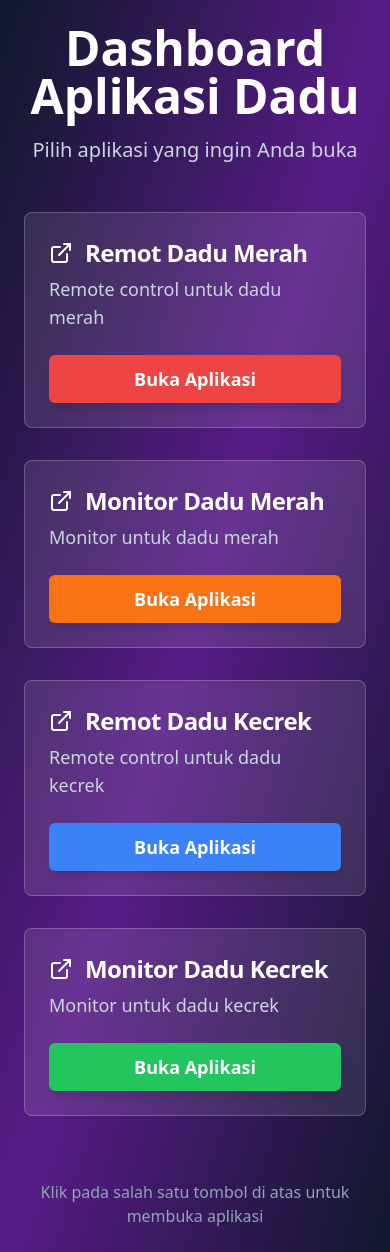
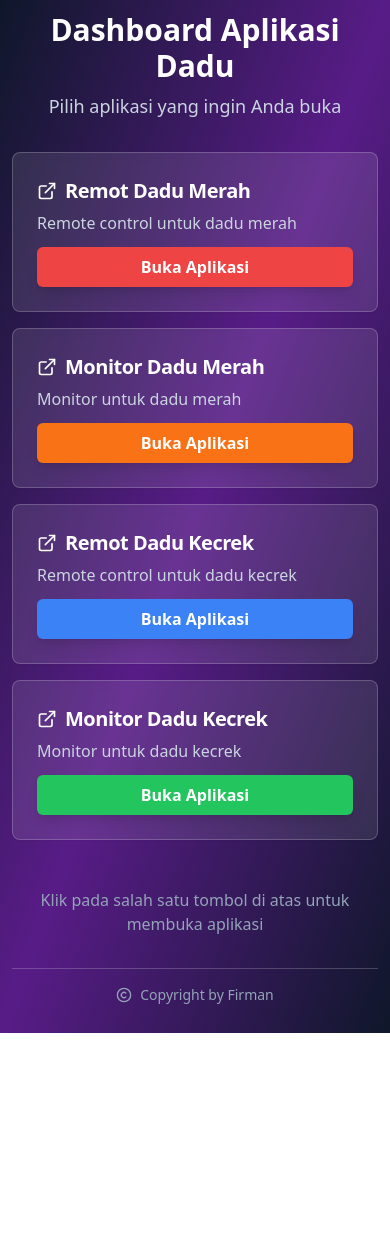
Before and after one commit to emonuye1/dice-web-navigator, a React (Vite) app: page / in a window 390 px wide. After the commit the page ends 1033 px from the top, so only its background shows below. Built offline with nearby package versions, Linux system fonts and the light colour scheme.

Commit message:
Fix: Android responsiveness and copyright
- Adjusted the layout for Android devices.
- Added a copyright notice with the copyright symbol at the bottom of the page.

```diff
--- a/src/pages/Index.tsx
+++ b/src/pages/Index.tsx
@@ -1,7 +1,7 @@
 
 import { Button } from "@/components/ui/button";
 import { Card, CardContent, CardDescription, CardHeader, CardTitle } from "@/components/ui/card";
-import { ExternalLink } from "lucide-react";
+import { ExternalLink, Copyright } from "lucide-react";
 import { Link } from "react-router-dom";
 
 const Index = () => {
@@ -37,33 +37,33 @@ const Index = () => {
   ];
 
   return (
-    <div className="min-h-screen bg-gradient-to-br from-slate-900 via-purple-900 to-slate-900 p-6">
-      <div className="max-w-6xl mx-auto">
-        <div className="text-center mb-12">
-          <h1 className="text-5xl font-bold text-white mb-4">
+    <div className="min-h-screen bg-gradient-to-br from-slate-900 via-purple-900 to-slate-900 p-3 sm:p-6 flex flex-col">
+      <div className="max-w-6xl mx-auto flex-grow">
+        <div className="text-center mb-8 sm:mb-12">
+          <h1 className="text-3xl sm:text-5xl font-bold text-white mb-2 sm:mb-4">
             Dashboard Aplikasi Dadu
           </h1>
-          <p className="text-xl text-slate-300">
+          <p className="text-lg sm:text-xl text-slate-300">
             Pilih aplikasi yang ingin Anda buka
           </p>
         </div>
 
-        <div className="grid grid-cols-1 md:grid-cols-2 gap-8">
+        <div className="grid grid-cols-1 sm:grid-cols-2 gap-4 sm:gap-8">
           {webApps.map((app) => (
             <Card key={app.id} className="bg-white/10 border-white/20 backdrop-blur-sm hover:bg-white/20 transition-all duration-300 transform hover:scale-105">
-              <CardHeader>
-                <CardTitle className="text-white text-2xl flex items-center gap-3">
-                  <ExternalLink className="w-6 h-6" />
+              <CardHeader className="pb-3 sm:pb-6">
+                <CardTitle className="text-white text-xl sm:text-2xl flex items-center gap-2 sm:gap-3">
+                  <ExternalLink className="w-5 h-5 sm:w-6 sm:h-6" />
                   {app.title}
                 </CardTitle>
-                <CardDescription className="text-slate-300 text-lg">
+                <CardDescription className="text-slate-300 text-base sm:text-lg">
                   {app.description}
                 </CardDescription>
               </CardHeader>
-              <CardContent>
+              <CardContent className="pt-0">
                 <Link to={`/app/${app.id}`}>
                   <Button
-                    className={`w-full py-6 text-lg font-semibold text-white ${app.color} transition-all duration-300 shadow-lg hover:shadow-xl`}
+                    className={`w-full py-4 sm:py-6 text-base sm:text-lg font-semibold text-white ${app.color} transition-all duration-300 shadow-lg hover:shadow-xl`}
                   >
                     Buka Aplikasi
                   </Button>
@@ -73,12 +73,22 @@ const Index = () => {
           ))}
         </div>
 
-        <div className="mt-16 text-center">
+        <div className="mt-12 sm:mt-16 text-center">
           <p className="text-slate-400">
             Klik pada salah satu tombol di atas untuk membuka aplikasi
           </p>
         </div>
       </div>
+
+      {/* Copyright Footer */}
+      <footer className="mt-8 py-4 border-t border-white/20">
+        <div className="max-w-6xl mx-auto text-center">
+          <div className="flex items-center justify-center gap-2 text-slate-400 text-sm">
+            <Copyright className="w-4 h-4" />
+            <span>Copyright by Firman</span>
+          </div>
+        </div>
+      </footer>
     </div>
   );
 };
--- a/src/pages/WebApp.tsx
+++ b/src/pages/WebApp.tsx
@@ -1,6 +1,6 @@
 
 import { Button } from "@/components/ui/button";
-import { ArrowLeft, ExternalLink } from "lucide-react";
+import { ArrowLeft, ExternalLink, Copyright } from "lucide-react";
 import { Link, useParams } from "react-router-dom";
 
 const WebApp = () => {
@@ -33,9 +33,10 @@ const WebApp = () => {
 
   if (!currentApp) {
     return (
-      <div className="min-h-screen bg-gradient-to-br from-slate-900 via-purple-900 to-slate-900 flex items-center justify-center">
+      <div className="min-h-screen bg-gradient-to-br from-slate-900 via-purple-900 to-slate-900 flex flex-col">
+        <div className="flex-grow flex items-center justify-center p-4">
           <div className="text-center text-white">
-          <h1 className="text-3xl font-bold mb-4">Aplikasi Tidak Ditemukan</h1>
+            <h1 className="text-2xl sm:text-3xl font-bold mb-4">Aplikasi Tidak Ditemukan</h1>
             <Link to="/">
               <Button className="bg-blue-500 hover:bg-blue-600">
                 <ArrowLeft className="w-4 h-4 mr-2" />
@@ -44,24 +45,35 @@ const WebApp = () => {
             </Link>
           </div>
         </div>
+
+        {/* Copyright Footer */}
+        <footer className="py-4 border-t border-white/20">
+          <div className="text-center">
+            <div className="flex items-center justify-center gap-2 text-slate-400 text-sm">
+              <Copyright className="w-4 h-4" />
+              <span>Copyright by Firman</span>
+            </div>
+          </div>
+        </footer>
+      </div>
     );
   }
 
   return (
-    <div className="min-h-screen bg-gradient-to-br from-slate-900 via-purple-900 to-slate-900">
+    <div className="min-h-screen bg-gradient-to-br from-slate-900 via-purple-900 to-slate-900 flex flex-col">
       {/* Header dengan tombol kembali */}
-      <div className="bg-black/30 backdrop-blur-sm border-b border-white/20 p-4">
+      <div className="bg-black/30 backdrop-blur-sm border-b border-white/20 p-3 sm:p-4">
         <div className="max-w-7xl mx-auto flex items-center justify-between">
-          <div className="flex items-center gap-4">
+          <div className="flex items-center gap-2 sm:gap-4">
             <Link to="/">
               <Button variant="outline" className="bg-white/10 border-white/20 text-white hover:bg-white/20">
-                <ArrowLeft className="w-4 h-4 mr-2" />
-                Kembali
+                <ArrowLeft className="w-4 h-4 sm:mr-2" />
+                <span className="hidden sm:inline">Kembali</span>
               </Button>
             </Link>
-            <h1 className="text-2xl font-bold text-white flex items-center gap-2">
-              <ExternalLink className="w-6 h-6" />
-              {currentApp.title}
+            <h1 className="text-lg sm:text-2xl font-bold text-white flex items-center gap-2">
+              <ExternalLink className="w-5 h-5 sm:w-6 sm:h-6" />
+              <span className="truncate">{currentApp.title}</span>
             </h1>
           </div>
 
@@ -72,15 +84,15 @@ const WebApp = () => {
             className="text-slate-300 hover:text-white transition-colors"
           >
             <Button variant="outline" className="bg-white/10 border-white/20 text-white hover:bg-white/20">
-              <ExternalLink className="w-4 h-4 mr-2" />
-              Buka di Tab Baru
+              <ExternalLink className="w-4 h-4 sm:mr-2" />
+              <span className="hidden sm:inline">Buka di Tab Baru</span>
             </Button>
           </a>
         </div>
       </div>
 
       {/* Iframe untuk menampilkan aplikasi web */}
-      <div className="h-[calc(100vh-80px)]">
+      <div className="flex-grow">
         <iframe
           src={currentApp.url}
           className="w-full h-full border-0"
@@ -89,6 +101,16 @@ const WebApp = () => {
           loading="lazy"
         />
       </div>
+
+      {/* Copyright Footer */}
+      <footer className="py-2 sm:py-4 border-t border-white/20 bg-black/20">
+        <div className="text-center">
+          <div className="flex items-center justify-center gap-2 text-slate-400 text-xs sm:text-sm">
+            <Copyright className="w-3 h-3 sm:w-4 sm:h-4" />
+            <span>Copyright by Firman</span>
+          </div>
+        </div>
+      </footer>
     </div>
   );
 };
```
Lines whose indentation alone changed are shown as unchanged.
